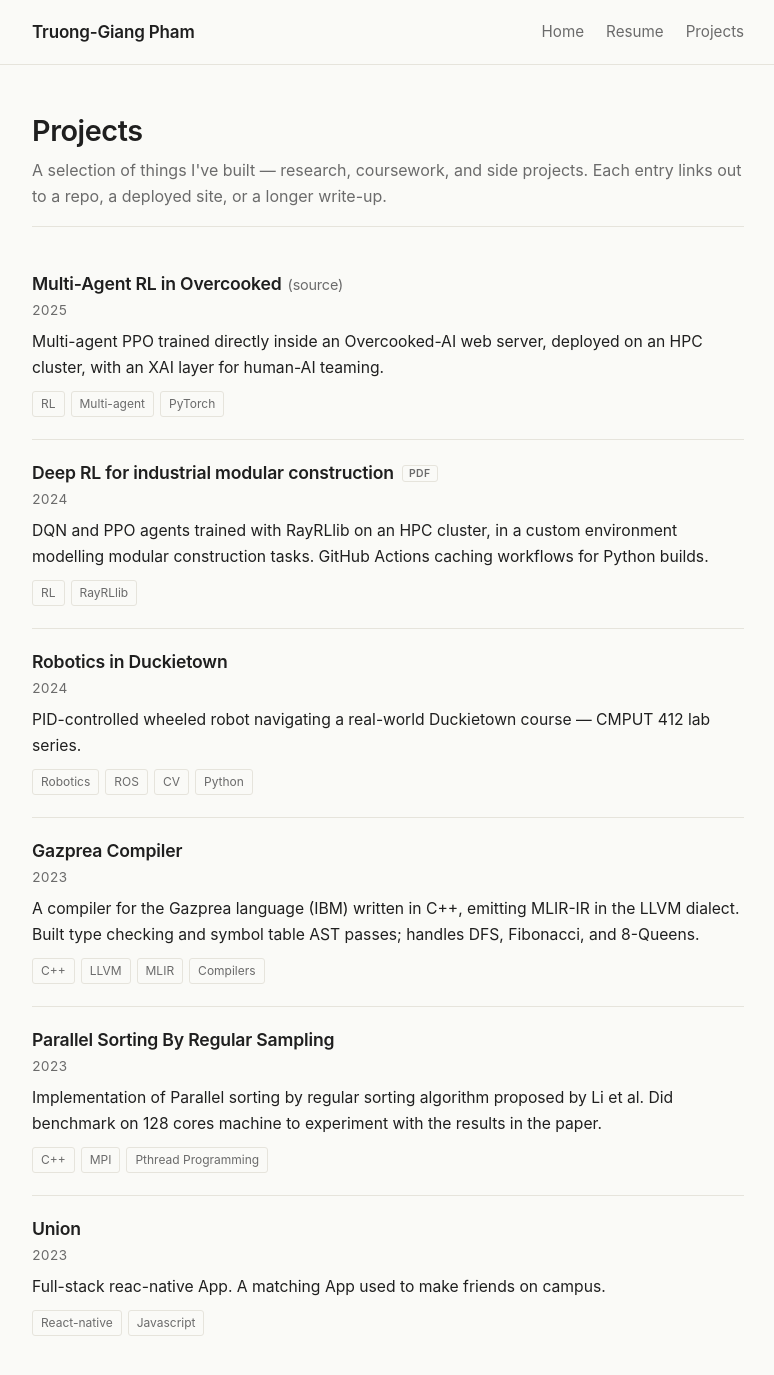
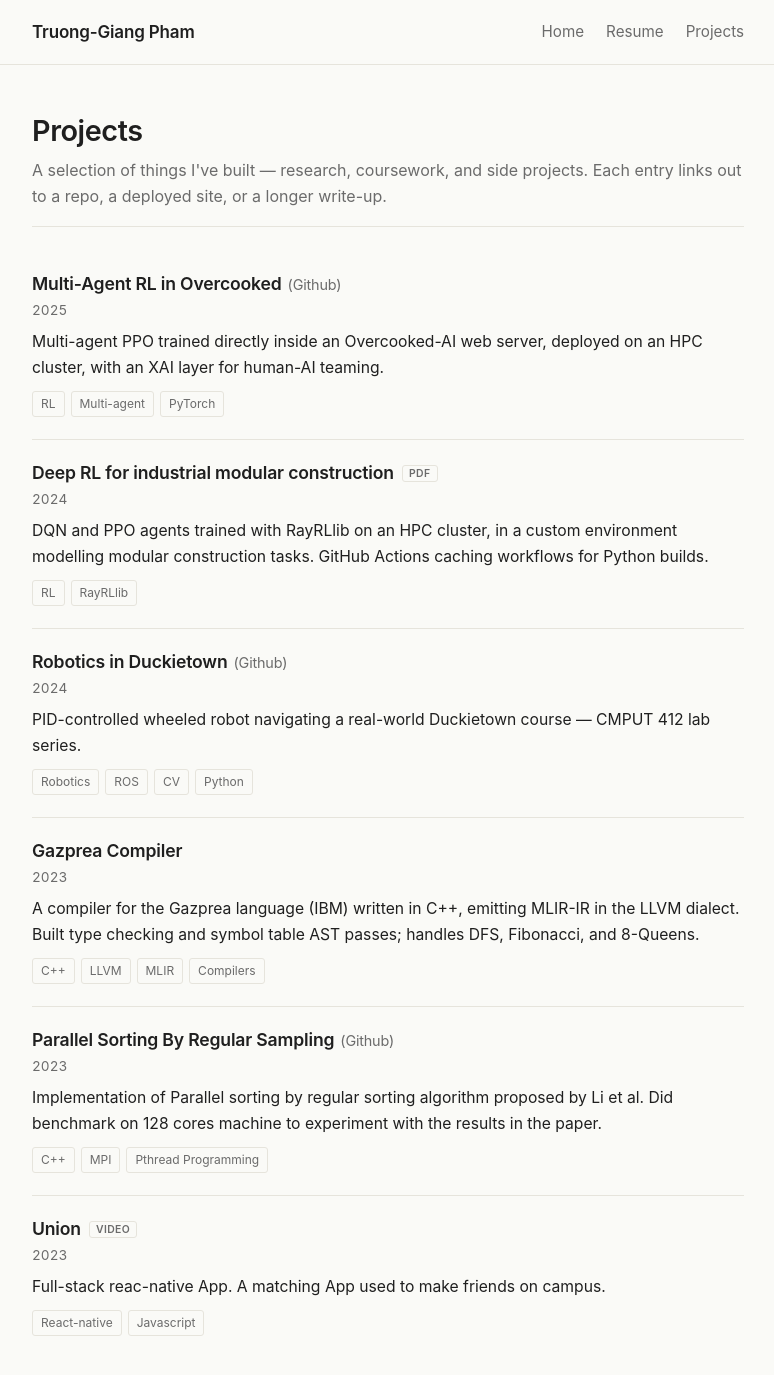
Before and after one commit to TruongGiangPham-1/TruongGiangPham-1.github.io, a Jekyll site: the page built from docs/projects.md, in a window 1280 px wide and 1400 px high. Shown: the top 1375 px of the window, without its empty margins (252-1026 px from the left). Built offline with Jekyll 4.4.1, drawn with Linux system fonts in a browser that asks for light colours.

Commit message:
project: added pdf/video/github lable

```diff
--- a/docs/_data/projects.yml
+++ b/docs/_data/projects.yml
@@ -34,6 +34,7 @@
     PID-controlled wheeled robot navigating a real-world Duckietown course —
     CMPUT 412 lab series.
   url: /412-projects/
+  repo: https://github.com/NicolasOng/CMPUT503
   tags: [Robotics, ROS, CV, Python]
 
 - title: Gazprea Compiler
@@ -50,6 +51,7 @@
     Implementation of Parallel sorting by regular sorting algorithm proposed by Li et al.
     Did benchmark on 128 cores machine to experiment with the results in the paper.
   url: https://github.com/TruongGiangPham-1/Parallel-sorting-by-regular-sampling-implementation
+  repo: https://github.com/TruongGiangPham-1/Parallel-sorting-by-regular-sampling-implementation
   tags: [C++, MPI, Pthread Programming]
 
 - title: Union
--- a/docs/_layouts/projects.html
+++ b/docs/_layouts/projects.html
@@ -31,7 +31,10 @@ layout: base
               <span class="project-kind" aria-label="PDF document">PDF</span>
             {%- endif -%}
             {%- if p.repo -%}
-              <span class="project-repo">(<a href="{{ p.repo }}">source</a>)</span>
+              <span class="project-repo">(<a href="{{ p.repo }}">Github</a>)</span>
+            {%- endif -%}
+            {%- if p.url and p.url contains "youtube.com" -%}
+              <span class="project-kind" aria-label="videoLink">Video</span>
             {%- endif -%}
           </h2>
 
```
